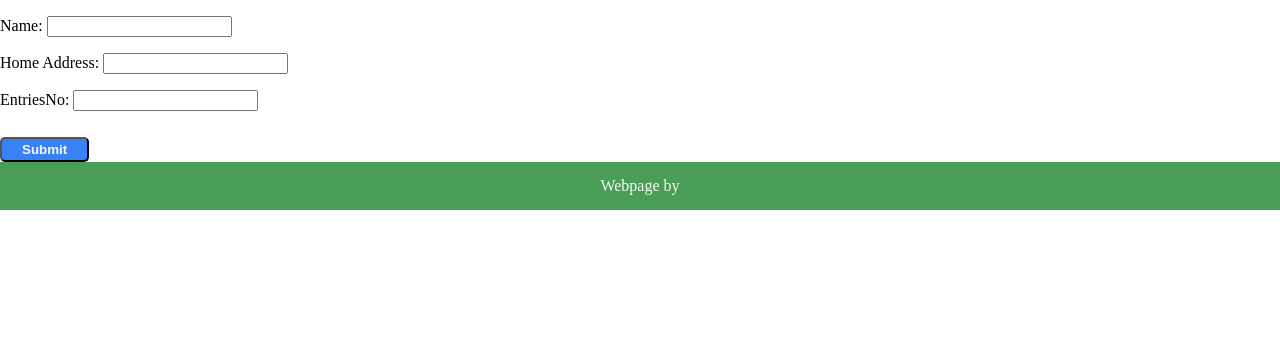
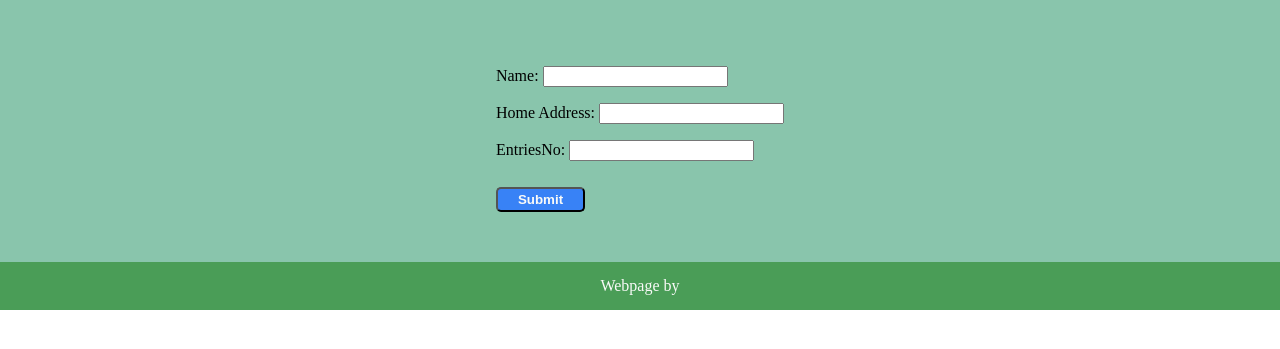
Before and after one commit to iKeiNagai/Django, a Django app: page /User/form/insert/0 in a window 1280 px wide. Shown: the part 99-448 px from the top of the page. Run offline with Django 5.2, Linux system fonts and the light colour scheme.

Commit message:
styled pages

```diff
--- a/dbproject/app/static/home.css
+++ b/dbproject/app/static/home.css
@@ -41,7 +41,29 @@
     align-items: center;
     padding: 10px 150px 50px;
     text-align: center;
-    color:#f9faf8;;
+    color: white;
+}
+
+.tableees{
+    background-color: rgb(137, 197, 172);
+    display: flex;
+    flex-direction: column;
+    flex-wrap: wrap;
+    justify-content: space-evenly;
+    align-items: center;
+    padding: 10px 100px 50px;
+    text-align: center;
+    color: white;
+}
+
+.fifth{
+    background-color: rgb(137, 197, 172);
+    display: flex;
+    flex-direction: row;
+    flex-wrap: wrap;
+    justify-content: space-evenly;
+    align-items: center;
+    padding: 50px 300px 50px;
 }
 
 .title{
--- a/dbproject/app/templates/insert.html
+++ b/dbproject/app/templates/insert.html
@@ -4,7 +4,7 @@
 
     {% if what == "insert" and page == "User"%}
 
-        <div>
+        <div class="fifth">
             <form method="POST">
                 {% csrf_token %}
                 {{userform.as_p}}
@@ -14,7 +14,7 @@
 
     {% elif what == "update" and page == "User" %}
         <h1>Update User</h1>
-        <div>
+        <div class="fifth">
             <form method="POST">
                 {% csrf_token %}
                 {{ userform.as_p }}
@@ -25,7 +25,7 @@
 
     {% elif what == "insert" and page == "Organizer" %}
 
-        <div>
+        <div class="fifth">
             <form method="POST">
                 {% csrf_token %}
                 {{organizerform.as_p}}
@@ -35,7 +35,7 @@
 
     {% elif what == "update" and page == "Organizer" %}
         <h1>Update Organizer</h1>
-        <div>
+        <div class="fifth">
             <form method="POST">
                 {% csrf_token %}
                 {{ organizerform.as_p }}
@@ -45,7 +45,7 @@
 
     {% elif what == "insert" and page == "Competition" %}
 
-        <div>
+        <div class="fifth">
             <form method="POST">
                 {% csrf_token %}
                 {{competitionform.as_p}}
@@ -55,7 +55,7 @@
 
     {% elif what == "update" and page == "Competition" %}
         <h1>Update Competition</h1>
-        <div>
+        <div class="fifth">
             <form method="POST">
                 {% csrf_token %}
                 {{ competitionform.as_p }}
@@ -64,7 +64,7 @@
         </div>
     {% elif what == "insert" and page == "usentry" %}
 
-        <div>
+        <div class="fifth">
             <form method="POST">
                 {% csrf_token %}
                 {{flowerform.as_p}}
@@ -73,7 +73,7 @@
         </div>
     {% elif what == "update" and page == "usentry" %}
 
-        <div>
+        <div class="fifth">
             <form method="POST">
                 {% csrf_token %}
                 {{flowerform.as_p}}
@@ -82,7 +82,7 @@
         </div>
     {% elif what == "insert" and pora == "perennial" %}
 
-        <div>
+        <div class="fifth">
             <form method="POST">
                 {% csrf_token %}
                 {{perennialform.as_p}}
@@ -91,7 +91,7 @@
         </div>
     {% elif what == "update" and pora == "perennial" %}
 
-        <div>
+        <div class="fifth">
             <form method="POST">
                 {% csrf_token %}
                 {{perennialform.as_p}}
@@ -100,7 +100,7 @@
         </div>
     {% elif what == "insert" and pora == "annual" %}
 
-        <div>
+        <div class="fifth">
             <form method="POST">
                 {% csrf_token %}
                 {{annualform.as_p}}
@@ -109,7 +109,7 @@
         </div>
     {% elif what == "update" and pora == "annual" %}
 
-        <div>
+        <div class="fifth">
             <form method="POST">
                 {% csrf_token %}
                 {{annualform.as_p}}
```
Also changed, not shown: dbproject/app/templates/competitions.html (+10 -10 lines), dbproject/app/templates/entries.html (+8 -5 lines), dbproject/app/templates/organizers.html (+10 -7 lines), dbproject/app/templates/subclass.html (+16 -10 lines), dbproject/app/templates/user.html (+12 -8 lines).
